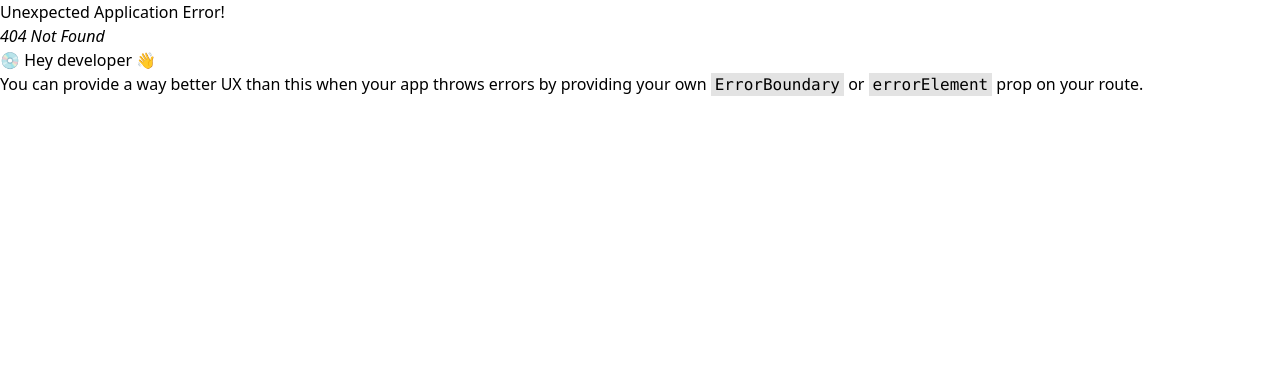
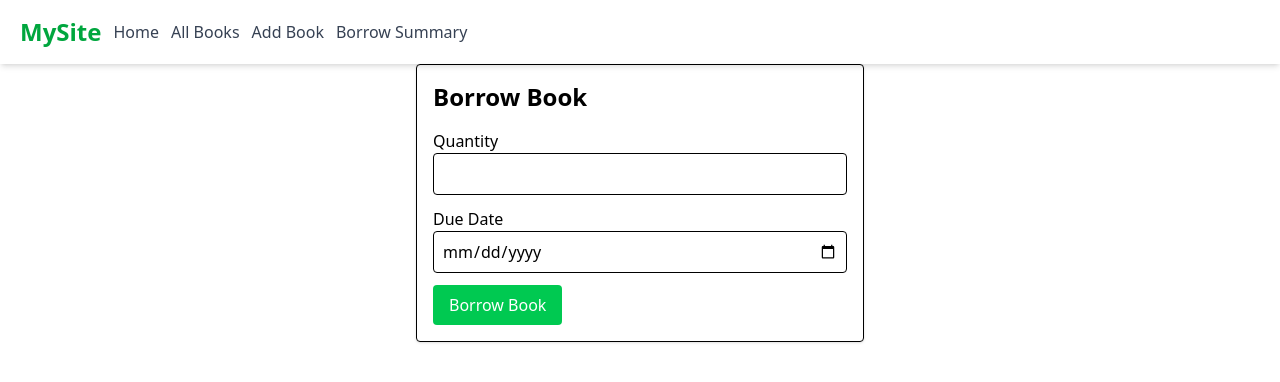
Before and after one commit to tanveer19/L2-B5-Assignment-4-Front, a React (Vite) app: page /borrow/1 in a window 1280 px wide. Before the commit this address had no page. Shown: the top 382 px of the page. Built offline with nearby package versions, Linux system fonts and the light colour scheme; no server answers.

Commit message:
borrow book done

```diff
--- a/src/components/layout/Navbar.tsx
+++ b/src/components/layout/Navbar.tsx
@@ -12,18 +12,28 @@ const Navbar = () => {
         <Link to="/" className="text-gray-700 hover:text-green-600 font-medium">
           Home
         </Link>
+
         <Link
           to="/books"
           className="text-gray-700 hover:text-green-600 font-medium"
         >
-          Books
+          All Books
         </Link>
+
         <Link
           to="/create-book"
           className="text-gray-700 hover:text-green-600 font-medium"
         >
-          Create Book
+          Add Book
         </Link>
+
+        <Link
+          to="/borrow-summary"
+          className="text-gray-700 hover:text-green-600 font-medium"
+        >
+          Borrow Summary
+        </Link>
+
         <div className="ml-auto"></div>
       </nav>
     </div>
--- a/src/pages/Books.tsx
+++ b/src/pages/Books.tsx
@@ -26,7 +26,7 @@ const Books = () => {
 
   return (
     <div className="p-4">
-      <h1 className="text-2xl font-bold mb-4">Books List</h1>
+      <h1 className="text-2xl font-bold mb-4">Book List Table</h1>
       <div className="overflow-x-auto">
         <table className="min-w-full border border-gray-300">
           <thead className="bg-gray-100">
--- /dev/null
+++ b/src/pages/BorrowBook.tsx
@@ -0,0 +1,83 @@
+import { useNavigate, useParams } from "react-router";
+import {
+  useBorrowBookMutation,
+  useGetBookByIdQuery,
+} from "../redux/features/books/booksApi";
+import { useForm } from "react-hook-form";
+import { toast } from "react-toastify";
+
+const BorrowBook = () => {
+  const { bookId } = useParams<{ bookId: string }>();
+  const navigate = useNavigate();
+
+  const { data: book } = useGetBookByIdQuery(bookId!);
+  const [borrowBook, { isLoading }] = useBorrowBookMutation();
+
+  const {
+    register,
+    handleSubmit,
+    formState: { errors },
+  } = useForm<{ quantity: number; dueDate: string }>();
+
+  const onSubmit = async (formData: { quantity: number; dueDate: string }) => {
+    try {
+      await borrowBook({
+        bookId: bookId!,
+        quantity: formData.quantity,
+        dueDate: formData.dueDate,
+      }).unwrap();
+      toast.success("Book borrowed");
+      navigate("/borrow-summary");
+    } catch (err: any) {
+      toast.error(err?.data?.message || "Borrow failed");
+    }
+  };
+
+  return (
+    <div className="max-w-md mx-auto p-4 border rounded shadow">
+      <h1 className="text-2xl font-bold mb-4">Borrow Book</h1>
+      <form onSubmit={handleSubmit(onSubmit)} className="space-y-3">
+        <div>
+          <label className="block">Quantity</label>
+
+          <input
+            type="number"
+            {...register("quantity", {
+              required: "quantity is required",
+              min: { value: 1, message: "Must be at least 1" },
+              validate: (value) =>
+                value <= (book?.data?.copies || 0) ||
+                "exceeds  available copies",
+            })}
+            className="w-full border p-2 rounded"
+          />
+          {errors.quantity && (
+            <p className="text-red-500 text-sm">{errors.quantity.message}</p>
+          )}
+        </div>
+
+        <div>
+          <label className="block">Due Date</label>
+          <input
+            type="date"
+            {...register("dueDate", { required: "Due date required" })}
+            className="w-full border p-2 rounded"
+          />
+          {errors.dueDate && (
+            <p className="text-red-500 text-sm">{errors.dueDate.message}</p>
+          )}
+        </div>
+
+        <button
+          type="submit"
+          disabled={isLoading}
+          className="bg-green-500 text-white py-2 px-4 rounded hover:bg-green-600 disabled:opacity-50"
+        >
+          {isLoading ? "Borrowing..." : "Borrow Book"}
+        </button>
+      </form>
+    </div>
+  );
+};
+
+export default BorrowBook;
--- a/src/pages/BorrowBookId.tsx
+++ /dev/null
@@ -1,9 +0,0 @@
-const borrowBookId = () => {
-  return (
-    <div>
-      <h1>Form to borrow a selected book.</h1>
-    </div>
-  );
-};
-
-export default borrowBookId;
--- a/src/pages/BorrowSummary.tsx
+++ b/src/pages/BorrowSummary.tsx
@@ -1,4 +1,4 @@
-const borrowSummary = () => {
+const BorrowSummary = () => {
   return (
     <div>
       <h1> Displays an aggregated summary of all borrowed books.</h1>
@@ -6,4 +6,4 @@ const borrowSummary = () => {
   );
 };
 
-export default borrowSummary;
+export default BorrowSummary;
--- a/src/pages/EditBook.tsx
+++ b/src/pages/EditBook.tsx
@@ -17,7 +17,7 @@ const GENRES = [
   "FANTASY",
 ];
 
-const editBook = () => {
+const EditBook = () => {
   const { id } = useParams<{ id: string }>();
   const navigate = useNavigate();
 
@@ -181,4 +181,4 @@ const editBook = () => {
   );
 };
 
-export default editBook;
+export default EditBook;
--- a/src/redux/features/books/booksApi.ts
+++ b/src/redux/features/books/booksApi.ts
@@ -1,5 +1,10 @@
 import { baseApi } from "../../api/baseApi";
-import type { ApiResponse, Book, BorrowSummaryItem } from "../../../types";
+import type {
+  ApiResponse,
+  Book,
+  BorrowSummaryItem,
+  IBorrow,
+} from "../../../types";
 
 export const booksApi = baseApi.injectEndpoints({
   endpoints: (builder) => ({
@@ -53,13 +58,13 @@ export const booksApi = baseApi.injectEndpoints({
 
     // BORROW book
     borrowBook: builder.mutation<
-      ApiResponse<any>,
+      ApiResponse<IBorrow>,
       { bookId: string; quantity: number; dueDate: string }
     >({
       query: ({ bookId, quantity, dueDate }) => ({
-        url: `/borrow/${bookId}`,
+        url: `/borrow`,
         method: "POST",
-        body: { quantity, dueDate },
+        body: { book: bookId, quantity, dueDate },
       }),
       invalidatesTags: ["Books", "BorrowSummary"],
     }),
--- a/src/routes/index.tsx
+++ b/src/routes/index.tsx
@@ -2,9 +2,10 @@ import { createBrowserRouter } from "react-router";
 import App from "../App";
 import books from "../pages/Books";
 import createBook from "../pages/CreateBook";
-import borrowSummary from "../pages/BorrowSummary";
+import BorrowSummary from "../pages/BorrowSummary";
 import BookDetailPage from "../pages/BookDetailPage";
-import editBook from "../pages/EditBook";
+import EditBook from "../pages/EditBook";
+import BorrowBook from "../pages/BorrowBook";
 
 const router = createBrowserRouter([
   {
@@ -26,11 +27,15 @@ const router = createBrowserRouter([
       },
       {
         path: "/edit-book/:id",
-        Component: editBook,
+        Component: EditBook,
+      },
+      {
+        path: "/borrow/:bookId",
+        Component: BorrowBook,
       },
       {
         path: "borrow-summary",
-        Component: borrowSummary,
+        Component: BorrowSummary,
       },
     ],
   },
```
Also changed, not shown: src/types.ts (+8 -0 lines).
